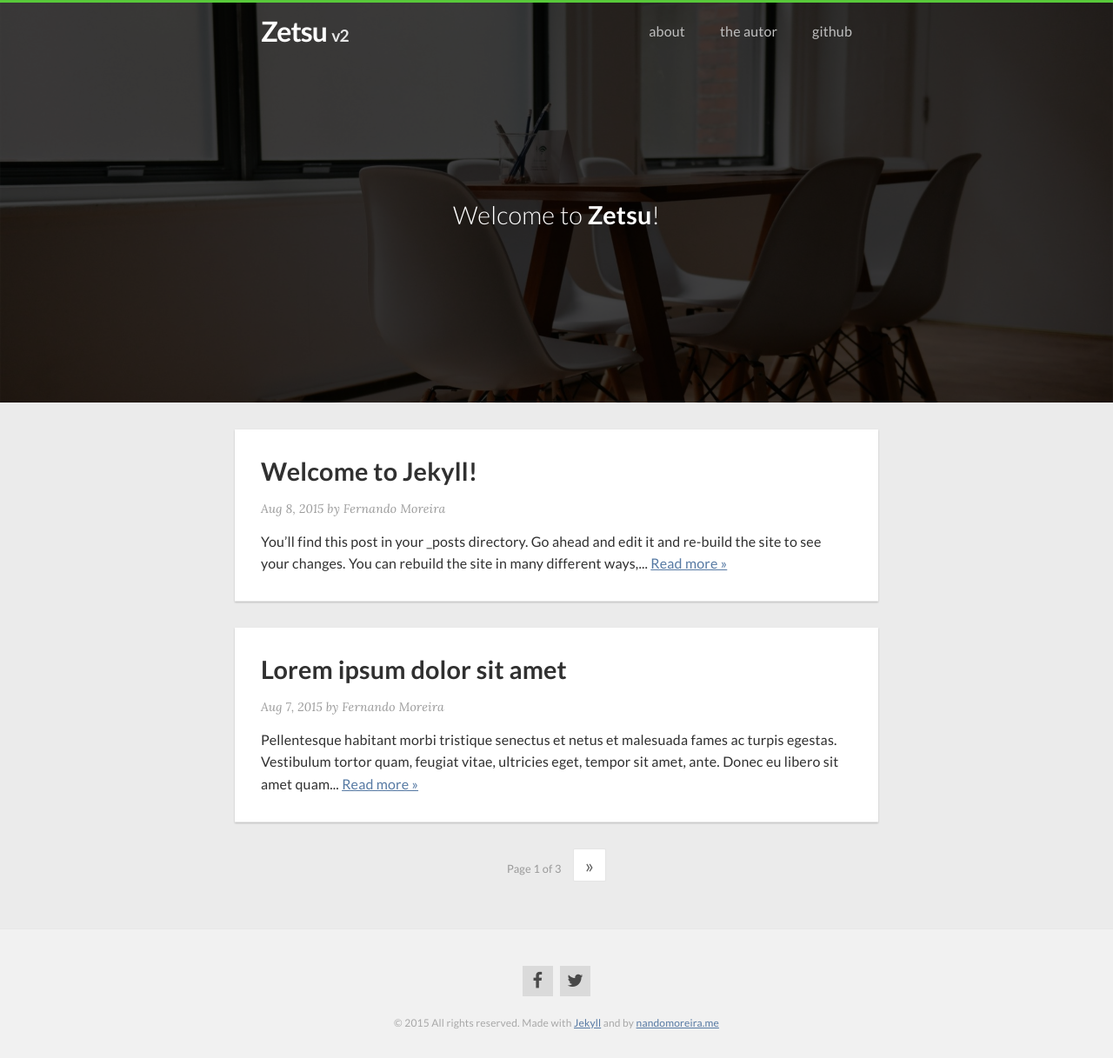
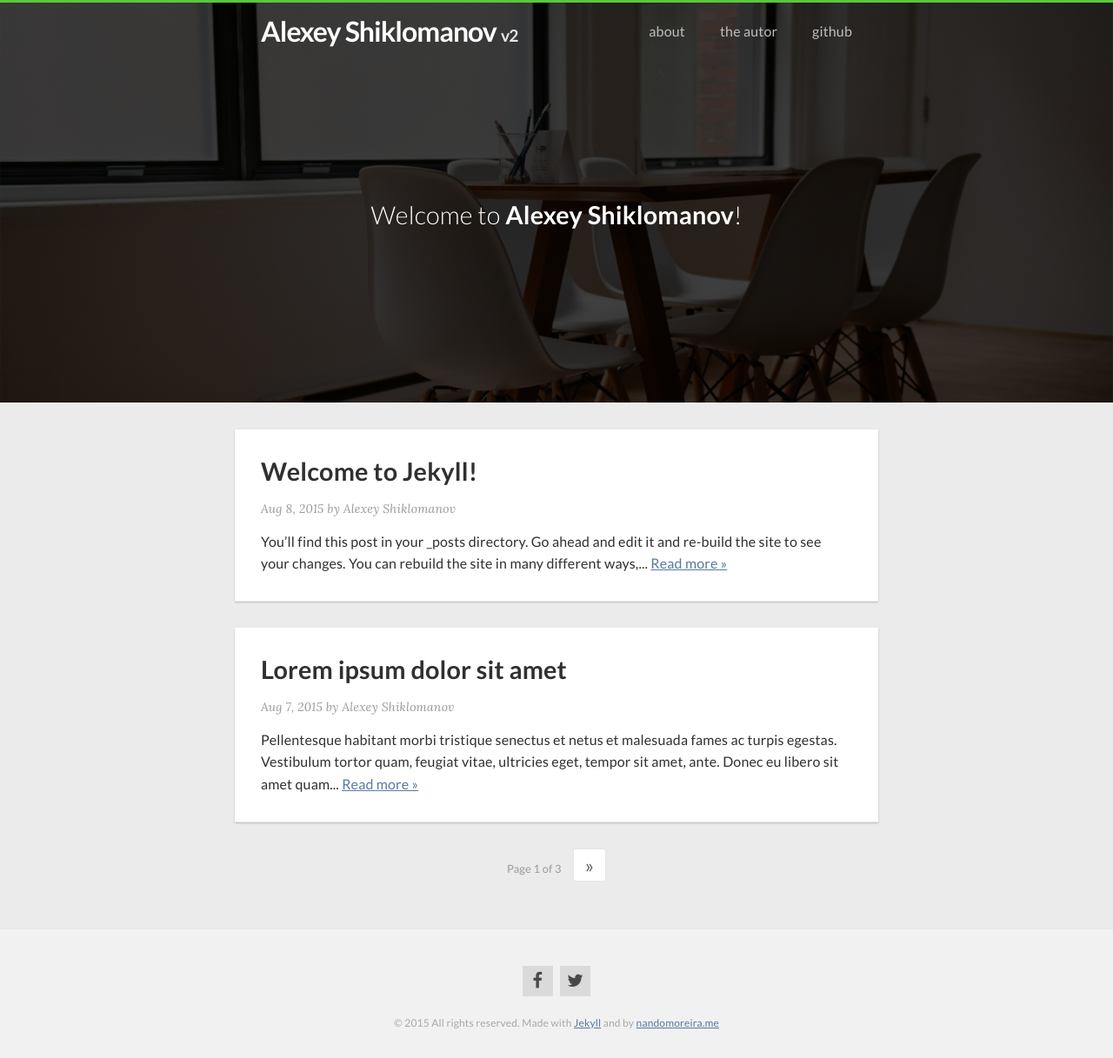
Before and after one commit to ashiklom/ashiklom.github.io, a Jekyll site: the page built from index.html, in a window 1280 px wide. Shown: the whole page at 87% size. Built offline with Jekyll 4.4.1, drawn with Linux system fonts in a browser that asks for light colours; nearby versions of some CDN libraries; the list of posts is cut into pages by our own code; some of the changed lines change nothing that is shown.

Commit message:
Update config file

```diff
--- a/_config.yml
+++ b/_config.yml
@@ -1,20 +1,20 @@
 # Site settings
-title: Zetsu
-email: zetsu@domain.com
-description: Um lindo tema feito para jekyll e com o <3
+title: Alexey Shiklomanov
+email: ashiklom@bu.edu
+description: Ph.D Geography student, BU Department of Earth & Environment
 baseurl: "/zetsu"
 url: "http://nandomoreira.me"
 
 author:
-  name     : 'Fernando Moreira'
-  email    : hi@nandomoreira.me
-  url      : http://nandomoreira.me
-  facebook : http://facebook.com/fernando.dev
-  twitter  : http://twitter.com/nandomoreirame
+  name     : 'Alexey Shiklomanov'
+  email    : ashiklom@bu.edu
+  url      : ashiklom.github.io
+  facebook : http://www.facebook.com/redrussianrage
+  #twitter  :
 
-github: https://github.com/nandomoreirame/zetsu
-disqus_shortname: "fernandomoreira"
-google_analytics: UA-52446115-1
+github: https://github.com/ashiklom
+#disqus_shortname:
+#google_analytics:
 
 paginate: 2
 comments: true
```
